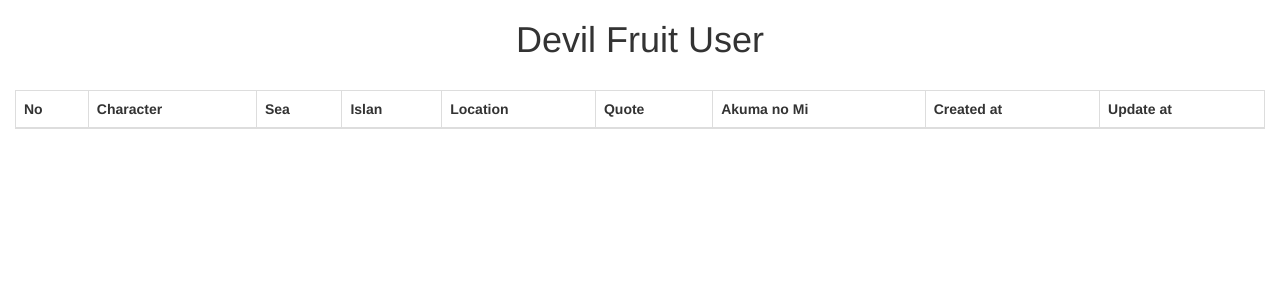
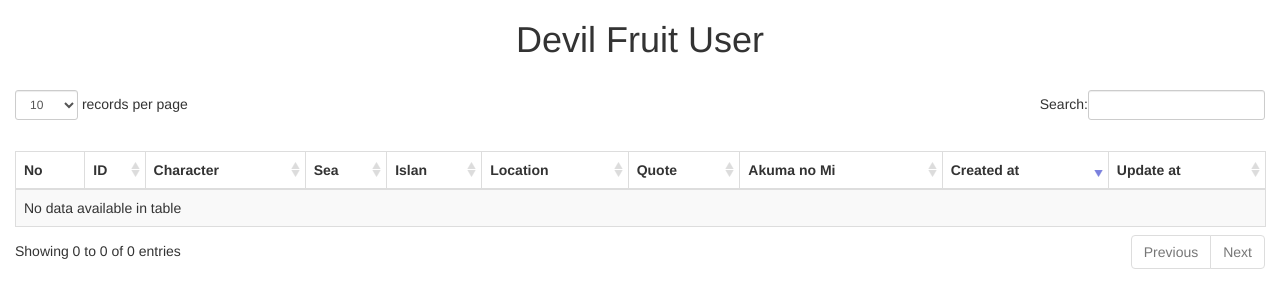
Before and after one commit to fiandimas/ci-datatable-serverside, a CodeIgniter app: page /ci-datatables-serverside/ in a window 1280 px wide. Shown: the top 308 px of the page. Run offline with CodeIgniter, Linux system fonts and the light colour scheme; data that the repository does not hold is empty; some libraries are stand-ins or nearby versions.

Commit message:
complete

```diff
--- a/application/views/data.php
+++ b/application/views/data.php
@@ -6,6 +6,7 @@
   <head>
     <meta charset="utf-8">
     <link rel="stylesheet" href="https://maxcdn.bootstrapcdn.com/bootstrap/3.3.7/css/bootstrap.min.css" integrity="sha384-BVYiiSIFeK1dGmJRAkycuHAHRg32OmUcww7on3RYdg4Va+PmSTsz/K68vbdEjh4u" crossorigin="anonymous">
+    <link rel="stylesheet" href="<?= base_url('assets/datatables/dataTables.bootstrap.css')?>">
     <title>Welcome to CodeIgniter</title>
   </head>
   <body>
@@ -13,12 +14,12 @@
     <div class="container-fluid">
       <div class="row">
         <div class="col-md-12">
-          <div class="bgc-white bd bdrs-3 p-20 mB-20">
           <br>
           <table class="table table-bordered table-striped" id="mytable">
             <thead>
               <tr>
                 <th>No</th>
+                <th>ID</th>
                 <th>Character</th>
                 <th>Sea</th>
                 <th>Islan</th>
@@ -33,6 +34,10 @@
         </div>
       </div>
     </div>
-    </div>
+    <script src="http://cdnjs.cloudflare.com/ajax/libs/jquery/3.2.1/jquery.js"></script>
+    <script src="<?= base_url('assets/datatables/jquery.dataTables.js')?>"></script>
+    <script src="<?= base_url('assets/datatables/dataTables.bootstrap.js')?>"></script>
+    <script src="http://netdna.bootstrapcdn.com/bootstrap/3.3.5/js/bootstrap.js"></script>
+    <script src="<?= base_url('assets/js/datatables.js')?>"></script>
   </body>
 </html>
--- /dev/null
+++ b/assets/js/datatables.js
@@ -0,0 +1,75 @@
+$(document).ready(function() {
+  $.fn.dataTableExt.oApi.fnPagingInfo = function(oSettings)
+  {
+      return {
+          "iStart": oSettings._iDisplayStart,
+          "iEnd": oSettings.fnDisplayEnd(),
+          "iLength": oSettings._iDisplayLength,
+          "iTotal": oSettings.fnRecordsTotal(),
+          "iFilteredTotal": oSettings.fnRecordsDisplay(),
+          "iPage": Math.ceil(oSettings._iDisplayStart / oSettings._iDisplayLength),
+          "iTotalPages": Math.ceil(oSettings.fnRecordsDisplay() / oSettings._iDisplayLength)
+      };
+  };
+
+  var t = $("#mytable").dataTable({
+
+      initComplete: function() {
+          var api = this.api();
+          $('#mytable_filter input')
+                  .off('.DT')
+                  .on('keyup.DT', function(e) {
+                      if (e.keyCode == 13) {
+                          api.search(this.value).draw();
+              }
+          });
+      },
+      oLanguage: {
+          sProcessing: "Loading ..."
+      },
+      processing: true,
+      serverSide: true,
+      ajax: {"url": "http://localhost/ci-datatables-serverside/index.php/data/json", "type": "POST"},
+      columns: [
+          {
+            "data": "id",
+            "orderable" : false
+          },
+          {
+            "data": "id"
+          },
+          {
+            "data": "characters"
+          },
+          {
+            "data": "sea"
+          },
+          {
+            "data": "island"
+          },
+          {
+            "data": "location"
+          },
+          {
+            "data": "quote"
+          },
+          {
+            "data": "akuma_no_mi"
+          },
+          {
+            "data": "created_at"
+          },
+          {
+            "data": "updated_at",
+          }
+      ],
+      order: [[8, 'desc']],
+      rowCallback: function(row, data, iDisplayIndex) {
+          var info = this.fnPagingInfo();
+          var page = info.iPage;
+          var length = info.iLength;
+          var index = page * length + (iDisplayIndex + 1);
+          $('td:eq(0)', row).html(index);
+      }
+  });
+});
```
Also changed, not shown: assets/bootstrap/js/bootstrap.js (renamed from assets/datatables/bootstrap/js/bootstrap.js), assets/bootstrap/js/bootstrap.min.js (renamed from assets/datatables/bootstrap/js/bootstrap.min.js), assets/datatables/dataTables.bootstrap.css (renamed from assets/datatables/datatables/dataTables.bootstrap.css), assets/datatables/dataTables.bootstrap.js (renamed from assets/datatables/datatables/dataTables.bootstrap.js), assets/datatables/images/loading.gif (renamed from assets/datatables/datatables/images/loading.gif), assets/datatables/images/sort_asc.png (renamed from assets/datatables/datatables/images/sort_asc.png), assets/datatables/images/sort_asc_disabled.png (renamed from assets/datatables/datatables/images/sort_asc_disabled.png), assets/datatables/images/sort_both.png (renamed from assets/datatables/datatables/images/sort_both.png), assets/datatables/images/sort_desc.png (renamed from assets/datatables/datatables/images/sort_desc.png), assets/datatables/images/sort_desc_disabled.png (renamed from assets/datatables/datatables/images/sort_desc_disabled.png), assets/datatables/jquery.dataTables.js (renamed from assets/datatables/datatables/jquery.dataTables.js). Lines whose indentation alone changed are shown as unchanged.
